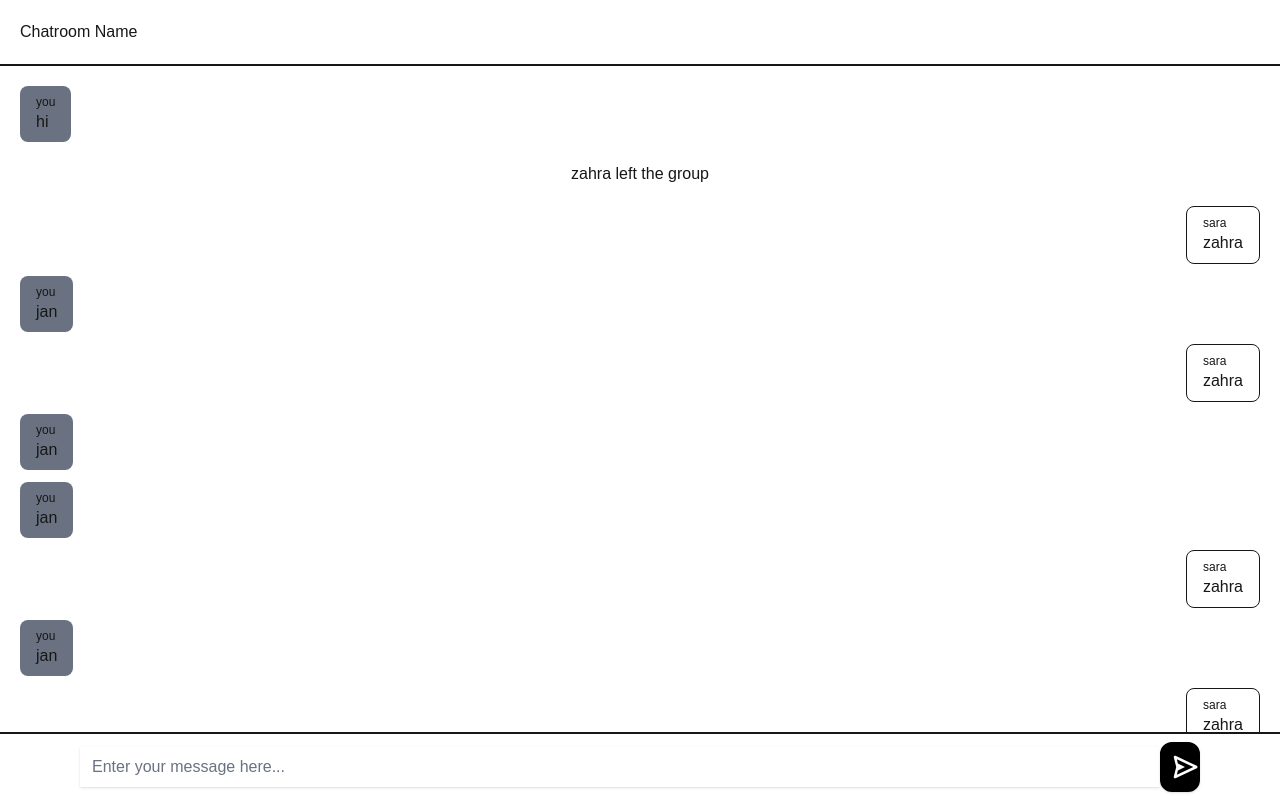
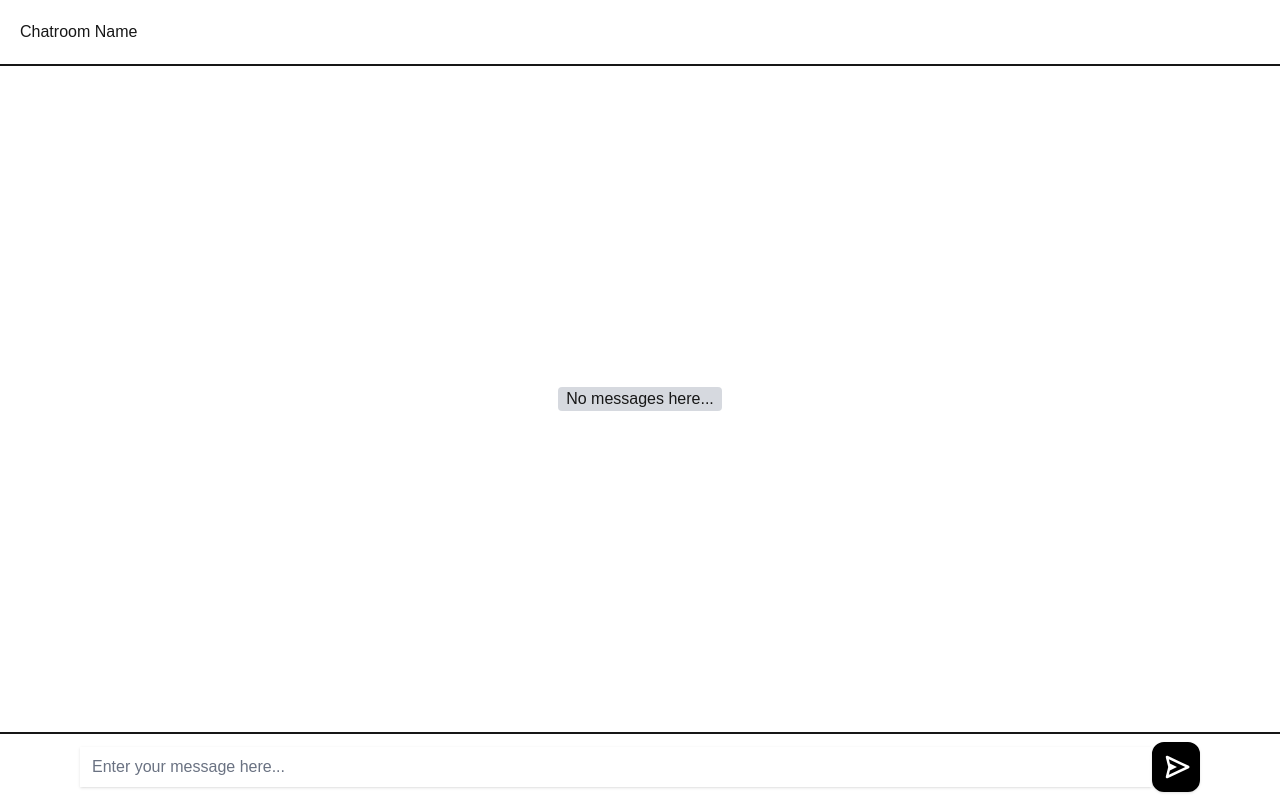
Before and after one commit to zahra-hsb/chatapp, a Next.js app: page / in a window 1280 px wide. Built offline with nearby package versions, Linux system fonts and the light colour scheme.

Commit message:
feat: create some states to show the text messages and login form conditionally

```diff
--- a/app/page.tsx
+++ b/app/page.tsx
@@ -1,11 +1,20 @@
+"use client"
 import ChatRoom from "@/components/pages/Chat/ChatRoom";
 import LoginForm from "@/components/pages/Login/LoginForm";
+import { useState } from "react";
 
 export default function Home() {
+  const [joined, setJoined] = useState(false)
+  function handleJoinRoom() {
+    setJoined(true)
+  }
   return (
     <section className="flex items-center justify-center h-screen">
-      {/* <LoginForm /> */}
-      <ChatRoom />
+      {/* {!joined ?
+        <LoginForm handleJoinRoom={handleJoinRoom} />
+        : */}
+        <ChatRoom />
+      {/* } */}
     </section>
   );
 }
--- a/components/globals/SubmitButton.tsx
+++ b/components/globals/SubmitButton.tsx
@@ -3,7 +3,7 @@ import { SubmitButtonType } from "@/utils/schemas/types"
 const SubmitButton = ({ text }: SubmitButtonType) => {
     return (
         <>
-            <button type="submit" className="text-white bg-black p-2 w-full rounded-xl mt-5 cursor-pointer hover:bg-black/80 duration-150 active:bg-white shadow border-black active:text-black active:border-2 border-2">
+            <button type="submit" className="text-white w-12 items-center! justify-center! mt-0! bg-black p-2 w- rounded-xl cursor-pointer hover:bg-black/80 duration-150 active:bg-white shadow border-black active:text-black active:border-2 border-2">
                 {text}
             </button>
         </>
--- a/components/pages/Chat/ChatRoom.tsx
+++ b/components/pages/Chat/ChatRoom.tsx
@@ -4,33 +4,57 @@ import ChatMessage from "./ChatMessage";
 import { useForm } from "react-hook-form";
 import { BiSend } from "react-icons/bi";
 import Button from "@/components/globals/Button";
+import { useState } from "react";
+import { ChatMsgType } from "@/utils/schemas/types";
+import SubmitButton from "@/components/globals/SubmitButton";
 
 const ChatRoom = () => {
-    const { register } = useForm()
+    const { register, handleSubmit, resetField } = useForm<{ [key: string]: string; }>();
+    const [room, setRoom] = useState("")
+    const [userName, setUserName] = useState("")
+    const [messages, setMessages] = useState<
+        { msg: string; username: string }[]
+    >([])
+
+    function onSubmit(data: {
+        textMessage: string
+    }) {
+        console.log(data)
+        setMessages(prev => [...prev, { msg: data.textMessage, username: userName }])
+        resetField('textMessage')
+    }
     return (
         <section className="w-full h-screen max-w-7xl flex flex-col">
             <div className="p-5 border-b-2 dark:text-white dark:border-b-white flex itema-center justify-between w-full capitalize">
                 {'chatroom name'}
             </div>
             <div className="p-5 flex-1 overflow-y-auto scroll-smooth">
-                <ChatMessage isOwnMsg isSystemMsg={false} msg="hi" username="zahra" />
+                {messages.length > 0 ?
+                    messages.map((msg, index) => (
+                        <ChatMessage msg={msg.msg} key={index} isOwnMsg={msg.username === userName} />
+                    ))
+                    :
+                    <div className="w-full h-full flex items-center justify-center ">
+                        <p className="bg-gray-400/40 px-2 rounded">No messages here...</p>
+                    </div>
+                }
+                {/* <ChatMessage isOwnMsg isSystemMsg={false} msg="hi" username="zahra" />
+
                 <ChatMessage isOwnMsg={false} isSystemMsg={true} msg="zahra left the group" />
-                <ChatMessage isSystemMsg={false} msg="zahra" username="sara" />
+                <ChatMessage isSystemMsg={false} msg="zahra dfgkjhdjfkghkhgfkjhfgkjdhfgjkh djfkhgkjdhfgjkhdfgkjh dkfjghkdjfhgkjhdfg kjdhfgkjhdfkjgh kjhdfgkjhdgf " username="sara" />
                 <ChatMessage isOwnMsg isSystemMsg={false} msg="jan" username="zahra" />
-                <ChatMessage isSystemMsg={false} msg="zahra" username="sara" />
+                <ChatMessage isSystemMsg={false} msg="zahra dfgkjhdjfkghkhgfkjhfgkjdhfgjkh djfkhgkjdhfgjkhdfgkjh dkfjghkdjfhgkjhdfg kjdhfgkjhdfkjgh kjhdfgkjhdgf " username="sara" />
                 <ChatMessage isOwnMsg isSystemMsg={false} msg="jan" username="zahra" />
                 <ChatMessage isOwnMsg isSystemMsg={false} msg="jan" username="zahra" />
-                <ChatMessage isSystemMsg={false} msg="zahra" username="sara" />
+                <ChatMessage isSystemMsg={false} msg="zahra dfgkjhdjfkghkhgfkjhfgkjdhfgjkh djfkhgkjdhfgjkhdfgkjh dkfjghkdjfhgkjhdfg kjdhfgkjhdfkjgh kjhdfgkjhdgf " username="sara" />
                 <ChatMessage isOwnMsg isSystemMsg={false} msg="jan" username="zahra" />
-                <ChatMessage isSystemMsg={false} msg="zahra" username="sara" />
-                <ChatMessage isOwnMsg isSystemMsg={false} msg="jan" username="zahra" />
+                <ChatMessage isSystemMsg={false} msg="zahra dfgkjhdjfkghkhgfkjhfgkjdhfgjkh djfkhgkjdhfgjkhdfgkjh dkfjghkdjfhgkjhdfg kjdhfgkjhdfkjgh kjhdfgkjhdgf " username="sara" />
+                <ChatMessage isOwnMsg isSystemMsg={false} msg="jan" username="zahra" /> */}
             </div>
-            <div className="w-full px-20 flex justify-between items-center border-t-2 py-2 shrink-0">
+            <form onSubmit={handleSubmit(onSubmit)} className="w-full px-20 flex justify-between items-center border-t-2 py-2 shrink-0">
                 <TextInput id="textMessage" register={register} required={false} type="text" className="w-full! border-0!" placeholder="Enter your message here..." />
-                <Button onClick={() => {}} className="w-10! items-center! justify-center! mt-0!">
-                    <BiSend size={30} />
-                </Button>
-            </div>
+                <SubmitButton text={<BiSend size={30} />} />
+            </form>
         </section>
     )
 }
--- a/components/pages/Login/LoginForm.tsx
+++ b/components/pages/Login/LoginForm.tsx
@@ -7,7 +7,9 @@ import Button from "../../globals/Button";
 
 
 
-const LoginForm = () => {
+const LoginForm = ({ handleJoinRoom }: {
+    handleJoinRoom: () => void
+}) => {
     const { register } = useForm();
     return (
         <Card className="overflow-hidden flex flex-col items-center justify-center gap-5 dark:bg-gray-950! border-2">
@@ -15,7 +17,7 @@ const LoginForm = () => {
             <form className="space-y-5">
                 <TextInput label="username" id="username" type="text" required register={register} placeholder="Enter your username..." />
                 <TextInput label="chatroom title" id="chatRoomTitle" type="text" required register={register} placeholder="Enter chatroom title" />
-                <Button onClick={() => console.log("")} className="border! border-white!">
+                <Button onClick={() => handleJoinRoom()} className="border! border-white!">
                     Login
                 </Button>
             </form>
--- a/utils/schemas/types.ts
+++ b/utils/schemas/types.ts
@@ -4,7 +4,7 @@ import { UseFormRegister } from "react-hook-form";
 export type ProIdType = { id: "add" | string };
 
 export interface SubmitButtonType {
-  text: string;
+  text: string | ReactNode;
   icon?: ReactNode;
 }
 
```
